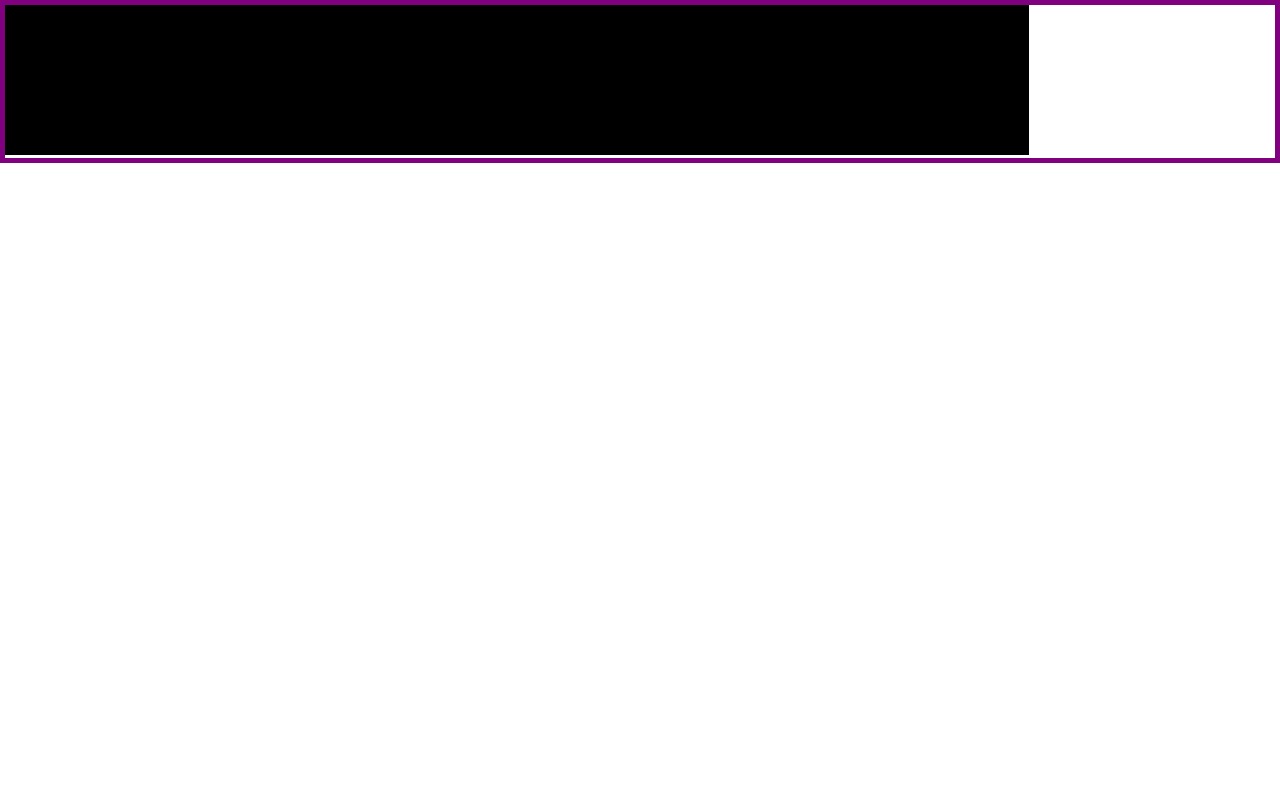
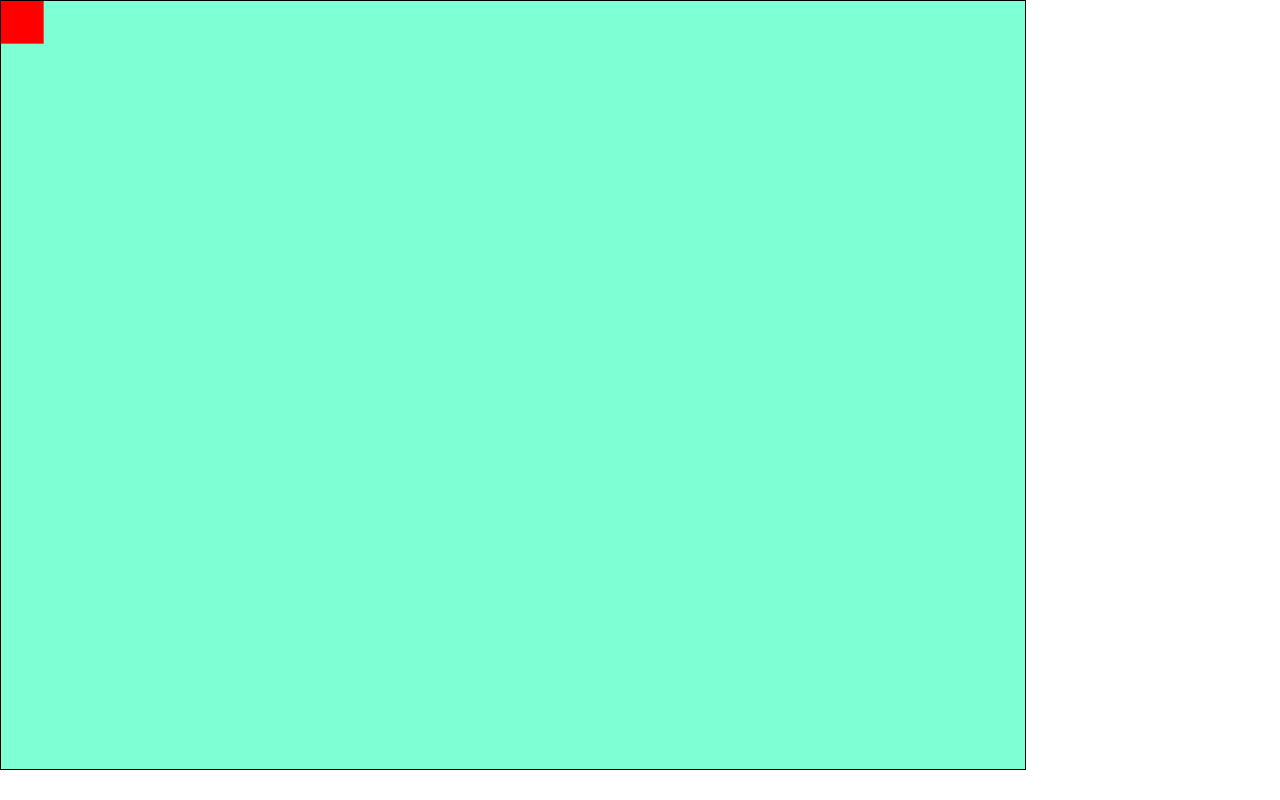
Before and after one commit to ptrnln/Seasons-Thievings, a website built with webpack: page index.html in a window 1280 px wide. Built offline with nearby package versions, Linux system fonts and the light colour scheme.

Commit message:
set max size for canvas and scale all gameObjects with canvas size at Game initialization

```diff
--- a/index.html
+++ b/index.html
@@ -11,9 +11,7 @@
   </head>
 
   <body>
-    <div id="main">
-        <canvas id="game-canvas"></canvas>
-    </div>
+    <canvas id="game-canvas"></canvas>
   </body>
 
 </html>
--- a/src/index.js
+++ b/src/index.js
@@ -1,31 +1,82 @@
-const { default: Example } = require("./scripts/example");
 const { default: Game } = require("./scripts/game");
+const { default: GameView } = require("./scripts/game_view");
+
 
 document.addEventListener("DOMContentLoaded", () => {
-    const main = document.getElementById("main");
-    const canvas = document.getElementById("game-canvas");
-    const fullscreen = false;
+    window.canvas = document.getElementById("game-canvas");
+    window.ctx = canvas.getContext("2d");
 
-    document.onfullscreenchange = (e) => {
-        fullscreen ? fullscreen = false : fullscreen = true;
-    }
+    window.canvas.dataset.maxWidth = 1200;
 
     visualViewport.addEventListener("resize", this.onresize);
 
-    canvas.width = Math.floor(.8 * visualViewport.width);
+    var maxWidth = canvas.dataset.maxWidth;
 
-    this.game = new Game(canvas);
+    const targetWidth = Math.floor(.8 * window.innerWidth);
+    window.canvas.width = targetWidth > maxWidth ? maxWidth : targetWidth;
+    window.canvas.height = Math.floor(.75 * window.canvas.width);
+    window.canvas.dataset.scale = window.canvas.width / maxWidth;
+
+    console.log(window.canvas);
+
+    var gameView = new GameView();
+
+    // canvas.addEventListener('click', (evt) => {
+    //     let mousePos = getMousePos(canvas, evt);
+
+    //     if (isInside(mousePos, rect)) {
+    //       alert('clicked inside rect');
+    //     } else {
+    //       alert('clicked outside rect');
+    //     }
+    // }, false);
+
+    this.game = new Game(window.canvas);
 
     onresize = (e) => {
-        if (fullscreen) {
-            canvas.height = visualViewport.height;
-            canvas.width = Math.floor(1.333 * canvas.height);
-        } else {
-            canvas.width = Math.floor(.8 * visualViewport.width);
-            canvas.height = Math.floor(.75 * canvas.width)
-        }
-        this.game.redraw();
+        const targetWidth = Math.floor(.8 * window.innerWidth)
+        window.canvas.width = targetWidth > maxWidth ? maxWidth : targetWidth;
+        window.canvas.height = Math.floor(.75 * window.canvas.width);
+        window.canvas.dataset.scale = window.canvas.width / maxWidth;
+        gameView.resize();
     }
+
+    // function getMousePos(canvas, event) {
+    //     let rect = canvas.getBoundingClientRect();
+    //     return {
+    //       x: event.clientX - rect.left,
+    //       y: event.clientY - rect.top,
+    //     };
+    // }
+
+//     function isInside(pos, rect) {
+//         return pos.x > rect.x && pos.x < rect.x + rect.width && pos.y < rect.y + rect.height && pos.y > rect.y
+//     }
+
+//    function makeFullScreen() {
+//         if (canvas.requestFullscreen) {
+//             canvas.requestFullscreen();
+//         } else if (canvas.mozRequestFullScreen) { // Firefox
+//             canvas.mozRequestFullScreen();
+//         } else if (canvas.webkitRequestFullscreen) { // Chrome, Safari and Opera
+//             canvas.webkitRequestFullscreen();
+//         } else if (canvas.msRequestFullscreen) { // IE/Edge
+//             canvas.msRequestFullscreen();
+//         }
+//     }
+
+//     function FullScreenButton(rect, lWidth, fillColor, lineColor) {
+//         const context = canvas.getContext("2d");
+//         context.beginPath();
+//         context.rect(rect.x, rect.y, rect.width, rect.height);
+//         context.fillStyle = fillColor;
+//         context.fill();
+//         context.lineWidth = lWidth;
+//         context.strokeStyle = '#000000';
+//         context.stroke();
+//         context.closePath();
+//     }
+//     canvas.append(new FullScreenButton(rect, 2, "black"));
 
 
 })
--- a/src/index.scss
+++ b/src/index.scss
@@ -1,7 +1,15 @@
 @import "./styles/reset.scss";
-@import "./styles/example.scss";
 
-#main {
-    color: $color;
-    border: solid 5px $color;
+
+// #main {
+//     display: flex;
+//     position: relative;
+//     flex-direction: row;
+//     justify-content: center;
+// }
+
+#game-canvas {
+    background-color: aquamarine;
+    border-color: black;
+    border: 1px solid;
 }
--- a/src/scripts/entity.js
+++ b/src/scripts/entity.js
@@ -1,23 +1,18 @@
-class Entity {
-    constructor(id, name, pos = [0, 0]) {
-        this.id = id;
-        this.name = name;
-        this.pos = pos;
-        this.redraw = this.redraw.bind(this)
-        this.width = .1;
-        this.height = .1;
+import GameObject from "./game_object";
+
+class Entity extends GameObject {
+    constructor(id, pos = [0, 0]) {
+        super(id, pos);
+        this.render = this.render.bind(this)
+        this.fullWidth = 50;
+        this.fullHeight = 50;
+        this.width = window.canvas.dataset.scale * this.fullHeight;
+        this.height = window.canvas.dataset.scale * this.fullWidth;
     }
 
-    redraw(ctx) {
-        // let that = this;
-        ctx.fillStyle = 'red'
-        ctx.fillRect(
-            this.pos[0], // x coordinate
-            this.pos[1], // y coordinate
-            (Math.floor(this.width * ctx.canvas.width)), // width (relative to canvas size)
-            (Math.floor(this.height * ctx.canvas.width)) // height
-        )
-    }
+    // render() {
+    //     console.log("I'm in the entity's render method!");
+    // }
 }
 
 export default Entity;
--- a/src/scripts/example.js
+++ /dev/null
@@ -1,15 +0,0 @@
-class Example {
-    constructor(ele) {
-        this.ele = ele;
-        this.ele.innerHTML = "<h1>it's Alive!!!!</h1>";
-        this.handleClick = this.handleClick.bind(this)
-
-        this.ele.addEventListener("click", this.handleClick);
-    }
-
-    handleClick() {
-        this.ele.children[0].innerText = "Ouch!";
-    }
-}
-
-export default Example;
--- a/src/scripts/game.js
+++ b/src/scripts/game.js
@@ -6,24 +6,37 @@ class Game {
         this.ele = ele;
         this.ctx = this.ele.getContext("2d");
         this.redraw = this.redraw.bind(this);
-        this.spawnEntity = this.spawnEntity.bind(this);
-        this.entities = [];
+        // this.spawnObject = this.spawnObject.bind(this);
+        this.gameObjects = [];
 
-        this.ctx.fillStyle = 'black';
-        this.ctx.fillRect(0, 0, this.ele.width, this.ele.height);
-        this.entities.push(new Player(this.entities.length, "player"));
+        let player = new Player(this.gameObjects.length);
+
+        this.player = player;
+        this.gameObjects.push(player);
+
+
+        // this.spawnObject("player")
+        // this.spawnObject("player", [50, 50])
     }
 
     redraw() {
-        this.ctx.fillRect(0, 0, this.ele.width, this.ele.height);
-        this.entities.forEach((entity) => {
-            entity.redraw(this.ctx)
+        this.gameObjects.forEach((object) => {
+            object.render()
         })
     }
 
-    spawnEntity(name) {
-        this.entities.push(new Entity(this.entities.length, name));
-    }
+    // spawnObject(type = "entity", pos = [0, 0]) {
+    //     switch (type) {
+    //         case "entity":
+    //             this.gameObjects.push(new Entity(this.gameObjects.length), pos);
+    //             break;
+    //         case "player":
+    //             if (this.gameObjects.every((entity) => entity.constructor.name !== "Player")) {
+    //                 this.gameObjects.push(new Player(this.gameObjects.length, pos));
+    //             }
+    //             break;
+    //     }
+    // }
 }
 
 export default Game;
--- /dev/null
+++ b/src/scripts/game_object.js
@@ -0,0 +1,29 @@
+class GameObject {
+    constructor(id, pos = [0, 0]) {
+        this.id = id;
+        this.pos = pos;
+        this.render = this.render.bind(this)
+        this.fullWidth = 50;
+        this.fullHeight = 50;
+        this.width = window.canvas.dataset.scale * this.fullHeight;
+        this.height = window.canvas.dataset.scale * this.fullWidth;
+    }
+
+    render() {
+        window.ctx.fillStyle = 'red'
+        window.ctx.fillRect(
+            this.pos[0], // x coordinate
+            this.pos[1], // y coordinate
+            this.width, // width
+            this.height // height
+        )
+    }
+
+    resize() {
+        this.width = window.canvas.dataset.scale * this.fullWidth;
+        this.height = window.canvas.dataset.scale * this.fullHeight;
+    }
+
+}
+
+export default GameObject;
--- /dev/null
+++ b/src/scripts/game_view.js
@@ -0,0 +1,25 @@
+import Game from "./game"
+
+class GameView {
+    constructor() {
+        this.game = new Game(window.canvas);
+        this.gameRender = this.gameRender.bind(this);
+        this.gameRender();
+    }
+
+    gameRender = function() {
+        ctx.clearRect(0, 0, window.canvas.width, window.canvas.height);
+        requestAnimationFrame(this.gameRender);
+        this.game.gameObjects.forEach((gameObject) => {
+            gameObject.render();
+        })
+    }
+
+    resize() {
+        this.game.gameObjects.forEach((object) => {
+            object.resize();
+        })
+    }
+}
+
+export default GameView;
--- a/src/scripts/player.js
+++ b/src/scripts/player.js
@@ -1,19 +1,19 @@
 import Entity from "./entity.js";
 
 class Player extends Entity {
-    constructor(id, name) {
-        super(id, name);
-        this.redraw = this.redraw.bind(this);
+    constructor(id, pos = [0.0, 0.0]) {
+        super(id, pos);
+        this.fullWidth = 50;
+        this.fullHeight = 50;
+        this.width = window.canvas.dataset.scale * this.fullHeight;
+        this.height = window.canvas.dataset.scale * this.fullWidth;
     }
 
 
-    move(newPos) {
+    move() {
         this.pos = newPos;
     }
 
-    render() {
-
-    }
 }
 
 export default Player;
--- a/src/styles/example.scss
+++ /dev/null
@@ -1 +0,0 @@
-$color: purple;
```
Also changed, not shown: dist/main.css, dist/main.js.
